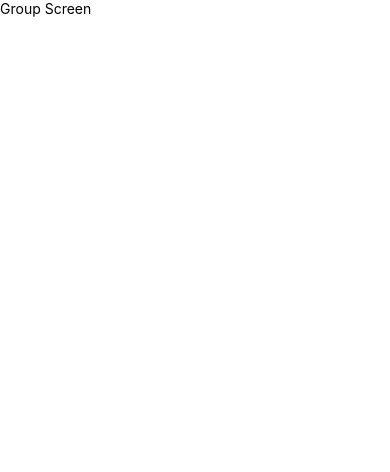
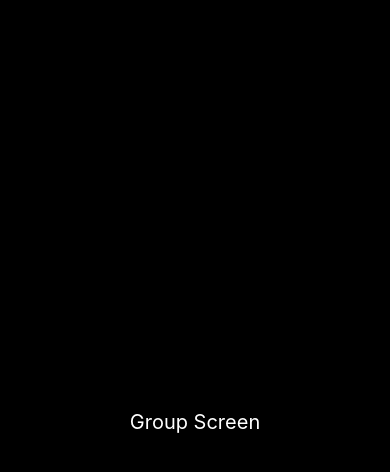
Before and after one commit to rafaelhbarreto/ignite-teams, a React Native app: screen / in a window 390 px wide. Shown: the top 472 px of the page. Built offline with nearby package versions, Linux system fonts and the light colour scheme.

Commit message:
feat: refactor styles with styled-components

```diff
--- a/src/screens/Groups/index.tsx
+++ b/src/screens/Groups/index.tsx
@@ -1,8 +1,10 @@
 import React from "react";
-import { Text } from "react-native";
+import { Container, Title} from "./styles";
 
 export function Group() {
   return (
-    <Text>Group Screen</Text>
+    <Container>
+      <Title>Group Screen</Title>
+    </Container>
   );
 }
--- /dev/null
+++ b/src/screens/Groups/styles.ts
@@ -0,0 +1,13 @@
+import styled from "styled-components/native";
+
+export const Container = styled.View`
+  flex: 1;
+  justify-content: center;
+  align-items: center;
+  background-color: #000
+`
+
+export const Title = styled.Text`
+  font-size: 20px;
+  color: #fff;
+`
```
